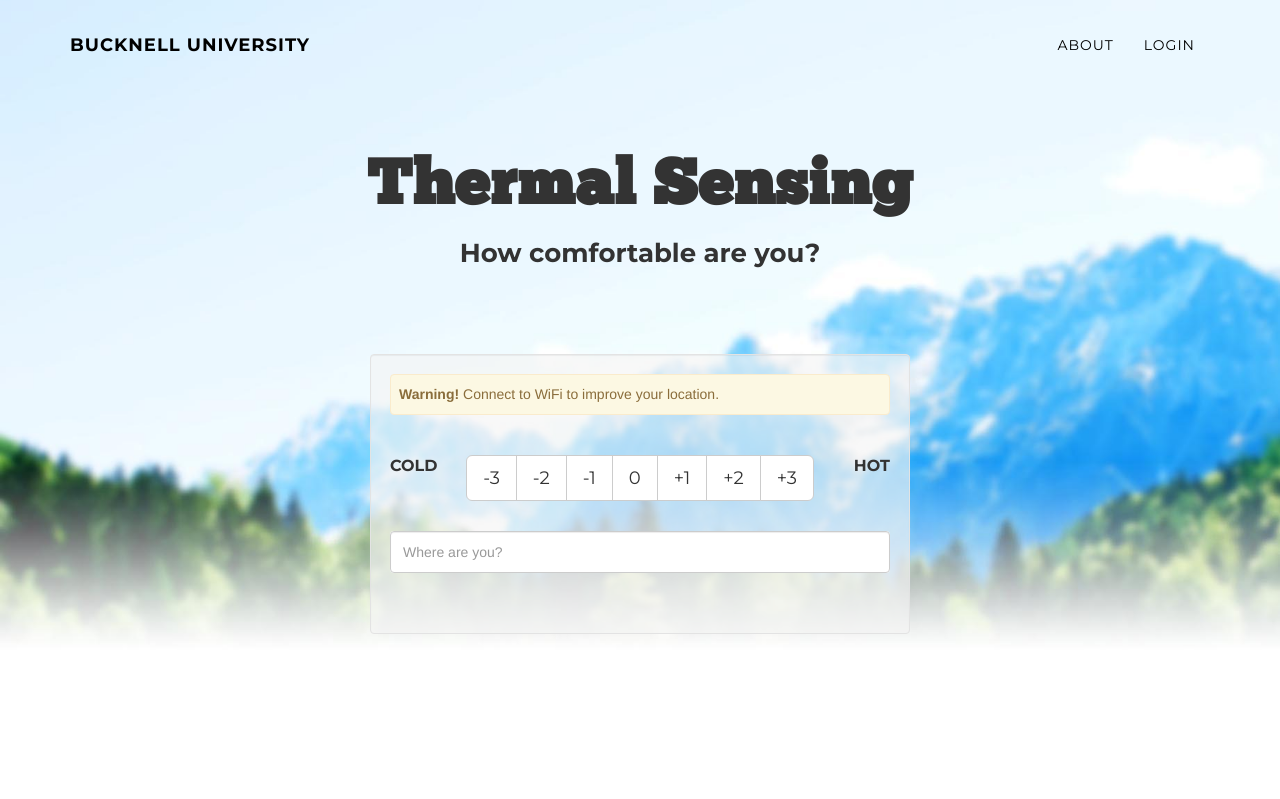
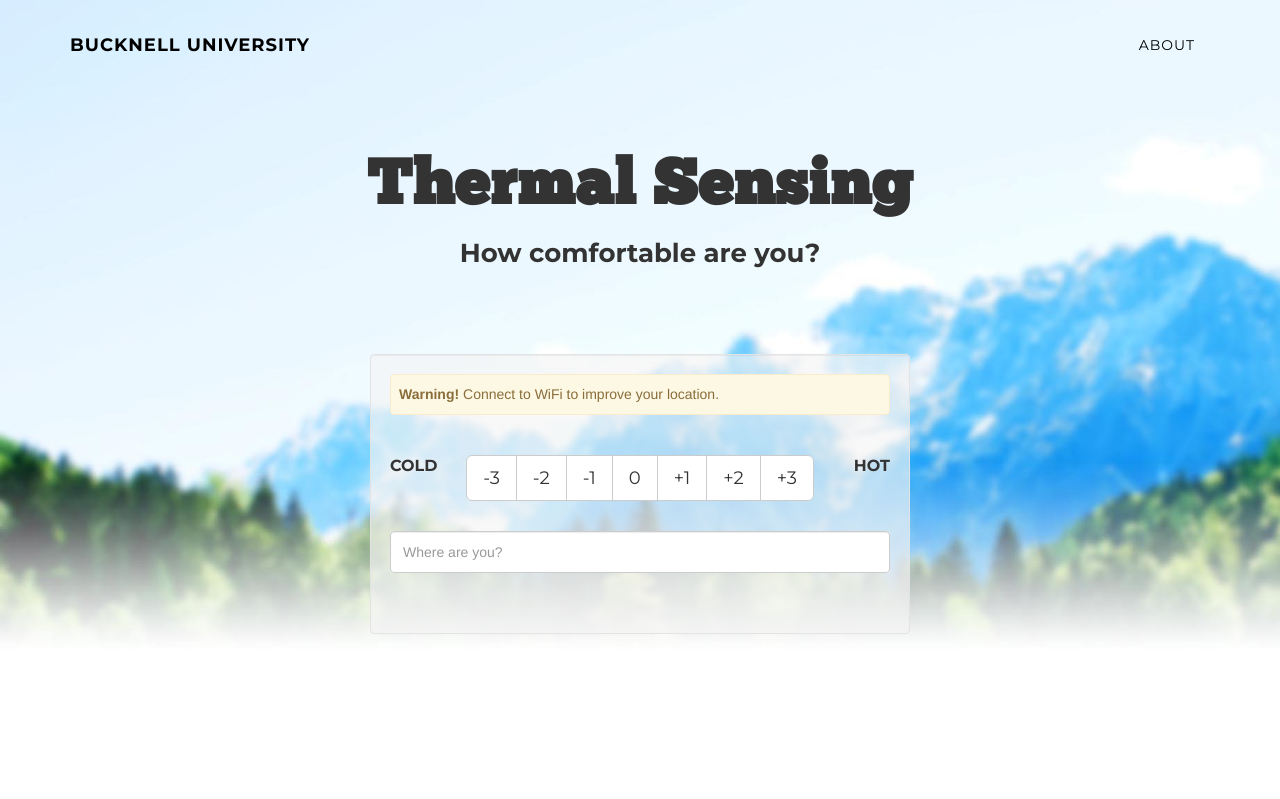
Before and after one commit to BucknellLaunch/thermal-sensing, a Python web app: template templates/comfort/index.html in a window 1280 px wide. Shown: the top 799 px of the page. Run offline with Jinja, Linux system fonts and the light colour scheme; the template is opened without the code that fills it, so the values that code supplies are empty; some libraries are stand-ins or nearby versions.

Commit message:
hid the login link

```diff
--- a/templates/nav.html
+++ b/templates/nav.html
@@ -19,11 +19,10 @@
 
                 {% if admin %}
                 <li>
+                    <a href="/dashboard">Dashboard</a>
+                </li>
+                <li>
                     <a href="/logout">Logout</a>
-                </li>
-                {% else %}
-                <li>
-                    <a href="/login">Login</a>
                 </li>
                 {% endif %}
 
```
